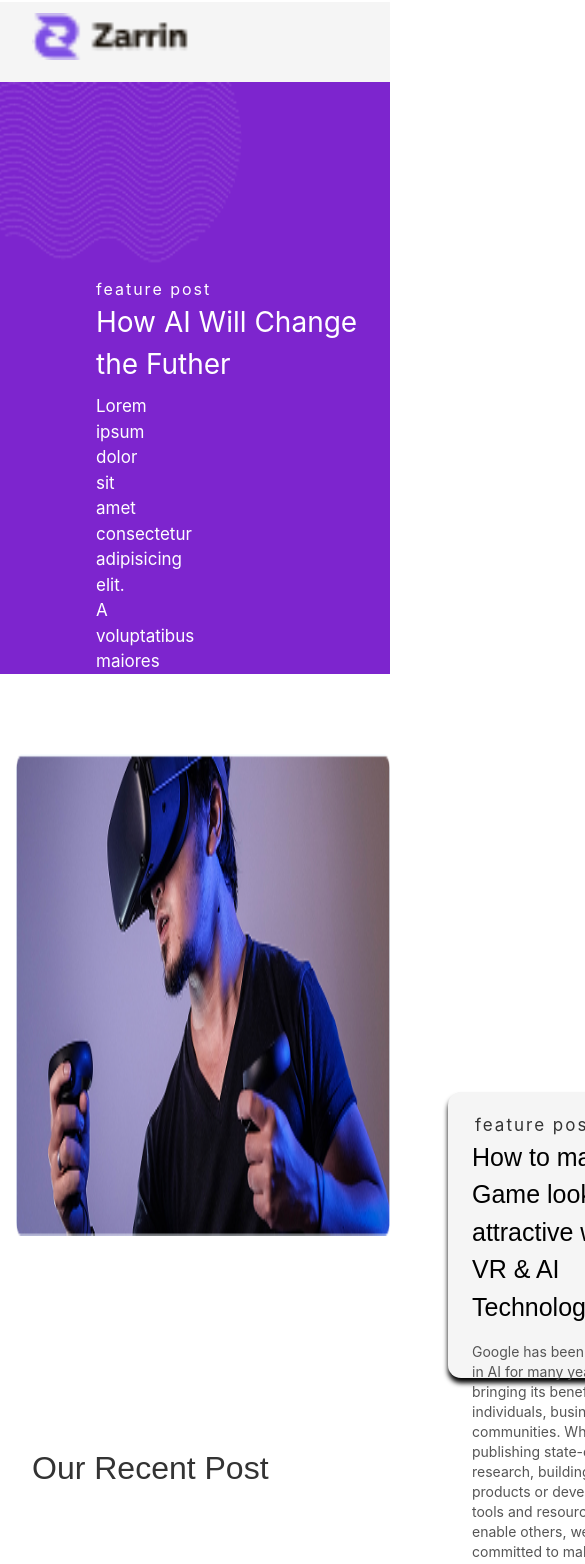
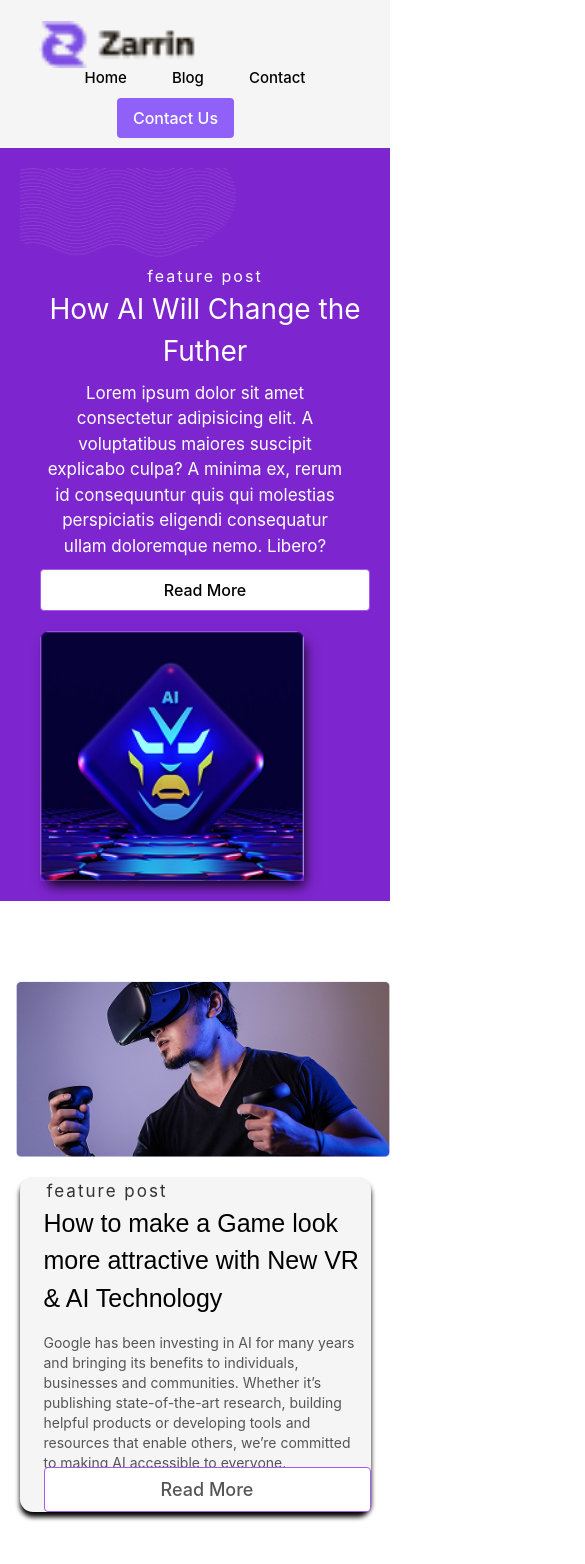
Before and after one commit to Touseefferozi/Figma-React, a React (Vite) app in the folder my-app/: page / in a window 390 px wide. Shown: the top 1564 px of the page, 585 px wide, since content can reach past the window. Built offline with nearby package versions, Linux system fonts and the light colour scheme; a web font is replaced by a local one.

Commit message:
Responsive change

```diff
--- a/my-app/src/App.css
+++ b/my-app/src/App.css
@@ -1,161 +1,183 @@
-*{
-
-
-
-
+.main-img {
+  width: 100%;
+  height: auto;
+  max-height: 450px;
 }
 
-
-.main-img{
-
-width: 100%;
-height: 450px;
-
+@media (max-width: 768px) {
+  .main-img {
+    max-height: 300px;
+  }
 }
 
-.nav{
-
+.nav {
   background-color: whitesmoke;
-height: 80px;
-margin-top: 2px;
+  height: auto;
+  padding: 10px 0;
+  display: flex;
+  align-items: center;
+  justify-content: space-between;
 }
 
-.logo img{
-
-  margin-left: 2pc;
+.logo img {
+  margin-left: 10%;
   padding-top: 11px;
   width: 161px;
-
 }
 
-
-.navbar ul{
-  margin-left: 47pc;
-  margin-top: -30px;
+.navbar ul {
+  margin-left: 0 !important;
+  margin-top: 0;
   gap: 13px;
-
+  width: auto;
+  display: flex;
+  justify-content: center;
 }
 
-.navbar ul li a{
-
+.navbar ul li a {
   font-size: 15px;
   color: black;
-
 }
 
-.nav-btn{
-
-  margin-top: -2pc;
-  margin-left: 66pc;
-
+.nav-btn {
+  margin-top: 10px;
+  margin-left: 0 !important;
+  width: auto;
+  text-align: center;
+  margin-right: 10%;
 }
 
-
-.banner{
-
+.banner {
   background-color: #7d25ce;
   width: 100%;
-height: 592px;
+  height: auto;
+  min-height: 592px;
+  padding: 20px;
 }
 
-.content{
-
+.content {
   padding-top: -2pc;
   margin-left: 6pc;
-
 }
 
-.content span{
+@media (max-width: 768px) {
+  .content {
+    margin-left: 20px;
+    text-align: center;
+  }
+}
+
+.content span {
   color: white;
   font-size: 16px;
   letter-spacing: 2px;
 }
 
-.content h2{
+.content h2 {
   font-size: 28px;
   color: white;
 }
 
-.content p{
+.content p {
   font-size: 17px;
   color: white;
   margin-right: 43pc;
   margin-top: 9px;
 }
 
-.content img{
-  width: 500px;
-  height: 300px;
+@media (max-width: 768px) {
+  .content p {
+    margin-right: 20px;
+  }
+}
+
+.content img {
+  width: 100%;
+  max-width: 500px;
+  height: auto;
   margin-top: 0pc;
   box-shadow: 4px 8px 12px -4px;
 }
 
-.btn{
-
+.btn {
   background-color: white;
   margin-top: 2pc;
   cursor: pointer;
   border: 1px solid #a659ed;
-
 }
 
-.Mask-image{
-
-  width: 62%;
-  height: 195px;
-
+@media (max-width: 768px) {
+  .btn {
+    width: 100%;
+    margin-top: 10px;
+  }
 }
 
+.Mask-image {
+  width: 62%;
+  height: auto;
+  max-height: 195px;
+}
 
-.banner-img-1{
+.banner-img-1 {
   margin-left: 43pc;
   margin-top: -20pc;
   width: 30%;
 }
 
+@media (max-width: 768px) {
+  .banner-img-1 {
+    margin-left: 0;
+    margin-top: 20px;
+    width: 80%;
+  }
+}
 
-.inner-banner img{
+.inner-banner img {
   margin-top: 5pc;
   width: 96%;
-  height: 482px;
+  height: auto;
+  max-height: 482px;
   object-fit: inherit;
   margin-left: 1pc;
-
 }
 
-.tabs{
-
+.tabs {
   background-color: #f5f5f5;
   box-shadow: 0px 5px 5px 0px;
   width: 61%;
-  height: 286px;
-  margin-left: 28pc;
-  margin-top: -9pc;
+  height: auto;
+  min-height: 286px;
+  margin-left: 10%;
+  margin-top: -5em;
   z-index: 999;
-  position: absolute;
+  position: relative;
   border-radius: 13px;
-
-
-
 }
 
-.text1{
+@media (max-width: 768px) {
+  .tabs {
+    width: 90%;
+    margin-left: 5%;
+    margin-top: 20px;
+    position: relative;
+  }
+}
+
+.text1 {
   color: #555555;
   font-size: 18px;
   margin-left: 24px;
   margin-top: 19px;
 }
 
-.text1 h2{
+.text1 h2 {
   font-size: 25px;
   color: black;
   font-family: sans-serif;
 }
 
-
-.text1 p{
-
-
+.text1 p {
   font-size: 14px;
   line-height: 20px;
   margin-right: 2pc;
@@ -163,7 +185,13 @@ height: 592px;
   margin-bottom: -1pc;
 }
 
-.text1 span{
+@media (max-width: 768px) {
+  .text1 p {
+    margin-right: 10px;
+  }
+}
+
+.text1 span {
   color: #333333;
   font-size: 17px;
   margin-left: 3px;
@@ -172,47 +200,51 @@ height: 592px;
 
 /* text adjust css */
 
-
-.main-head{
-
+.main-head {
   margin-top: 13pc;
   font-size: 32px;
   color: #333333;
   font-family: sans-serif;
   margin-left: 2pc;
-
-
-
 }
 
-.main-head h2{
+.main-head h2 {
   position: absolute;
 }
 
-.btns{
+.btns {
   margin-left: 66pc;
-  background-color: darkmagenta;
-
+  background-color: #f9f9f9; /* White-500 */
+  color: black;
+  font-weight: 500; /* medium */
+  padding: 0.5rem 1rem;
+  border-radius: 0.25rem;
 }
 
+.btns:hover {
+  background-color: #800080; /* purple-600 */
+}
+
+@media (max-width: 768px) {
+  .btns {
+    margin-left: 6pc;
+    margin-right: auto;
+    margin-top: 64px;
+  }
+}
 
 /* close  */
 
-
-.main-card img{
-
+.main-card img {
   width: 49%;
   height: 335px;
   object-fit: cover;
-  /* margin-bottom: 10px; */
   border-radius: 13px;
   margin-top: 4pc;
   margin-left: 1pc;
-
-
 }
 
-.main-card-txt{
+.main-card-txt {
   color: #555555;
   font-size: 18px;
   margin-left: 42pc;
@@ -220,16 +252,13 @@ height: 592px;
   margin-bottom: 22pc;
 }
 
-.main-card-txt h2{
+.main-card-txt h2 {
   font-size: 25px;
   color: black;
   font-family: sans-serif;
 }
 
-
-.main-card-txt p{
-
-
+.main-card-txt p {
   font-size: 14px;
   line-height: 20px;
   margin-right: 2pc;
@@ -237,69 +266,55 @@ height: 592px;
   margin-bottom: -1pc;
 }
 
-.main-card-txt span{
-  color: #333333;
-  font-size: 17px;
-  margin-left: 3px;
-  letter-spacing: 2px;
+@media (max-width: 768px) {
+  .main-card-txt {
+    margin-left: 20px;
+    margin-top: 10px;
+    margin-bottom: 10px;
   }
-
-
+}
 
 .card-container {
   display: flex;
-  justify-content: center; /* Center the cards */
-  gap: 20px; /* Add space between cards */
-  flex-wrap: wrap; /* Wrap if screen is small */
-  background-color:transparent ;
+  justify-content: center;
+  gap: 20px;
+  flex-wrap: wrap;
+  background-color: transparent;
   margin-top: -9pc;
 }
 
-.card-containers{
+.card-containers {
   display: flex;
   justify-content: center;
   gap: 20px;
   flex-wrap: wrap;
   margin-top: 5pc;
-/* box-shadow: 10px 35px 0px 10px gray; */
 }
 
-
-
-.blog-head{
-
+.blog-head {
   margin-top: 5pc;
-  /* font-size: 25px; */
   color: #333333;
   font-family: sans-serif;
-  margin-left: 2pc;
-
 }
 
-
-.blog-head h2{
+.blog-head h2 {
   font-size: 51px;
   font-family: serif;
 }
 
-.blog-head p{
-
+.blog-head p {
   font-size: 23px;
   font-stretch: normal;
   margin-top: 4px;
-
 }
 
-.blog-head a{
-
+.blog-head a {
   color: #a659ed;
   font-size: 22px;
   letter-spacing: 4px;
-
 }
 
-
-.group{
+.group {
   display: flex;
   justify-content: center;
   gap: 20px;
@@ -310,23 +325,19 @@ margin-top: 5pc;
   margin-bottom: 5pc;
 }
 
-
-.group img{
-
+.group img {
   width: 100%;
   height: 500px;
   object-fit: cover;
   border-radius: 13px;
   margin-top: 4pc;
   margin-left: 1pc;
-
 }
 
 /* close  */
 
 .contact-container {
-  display: flex
-  ;
+  display: flex;
 flex-direction: row;
 align-items: center;
 gap: 39px;
@@ -345,12 +356,11 @@ margin-top: 5pc;
 justify-content: center;
 text-align: center;
 transition: transform 0.3s ease-in-out, box-shadow 0.3s ease-in-out;
-
 }
 
 .contact-card:hover {
-  transform: translateY(-5px); /* Smooth hover effect */
-  box-shadow: 6px 8px 12px rgba(0, 0, 0, 0.15); /* Enhanced shadow on hover */
+transform: translateY(-5px);
+box-shadow: 6px 8px 12px rgba(0, 0, 0, 0.15);
 }
 
 .contact-card img {
@@ -375,7 +385,7 @@ margin-top: 5pc;
 margin-top: 10px;
 margin-bottom: 10px;
 text-align: center;
-  max-width: 80%; /* Prevents long text from stretching */
+max-width: 80%;
 }
 
 /* Responsive Design */
@@ -394,20 +404,24 @@ margin-top: 5pc;
 
 /* close  */
 
-
 .logos img {
-
 width: 150px;
 height: 150px;
 object-fit: contain;
 margin-left: 33pc;
-
 }
 
+@media (max-width: 768px) {
+.logos img {
+width: 100px;
+height: 100px;
+margin-left: auto;
+margin-right: auto;
+}
+}
 
-.groups{
-  display: flex
-  ;
+.groups {
+display: flex;
 justify-content: center;
 gap: 30px;
 flex-wrap: wrap;
@@ -418,16 +432,14 @@ margin-top: 5pc;
 gap: 3pc;
 }
 
-.social{
+.social {
 border-bottom: 1px solid #a659ed;
 width: 100%;
 display: flex;
 margin-top: 3pc;
-
 }
 
-.social img{
-
+.social img {
 width: 153px;
 height: 36px;
 object-fit: contain;
@@ -436,9 +448,18 @@ margin-top: 5pc;
 margin-bottom: 2pc;
 }
 
+@media (max-width: 768px) {
+.social img {
+width: 100px;
+height: auto;
+margin-left: auto;
+margin-right: auto;
+margin-top: 10px;
+margin-bottom: 10px;
+}
+}
 
 /* Contact Map  */
-
 
 .map-container {
 /* width: 150%;
@@ -449,20 +470,19 @@ margin-top: 5pc;
 box-shadow: 0 4px 10px rgba(0, 0, 0, 0.1); */
 }
 
-
 .form-container {
-  width: 99%;
+max-width: 99%;
 max-width: 600px;
 margin: auto;
 padding: 25px;
 background: white;
 border-radius: 10px;
 box-shadow: 0 4px 10px rgba(0, 0, 0, 0.1);
-  margin-top: -10pc;
-  margin-left: 23pc;
+margin-top: -10em;
+margin-left: 10%;
 z-index: 999;
 position: relative;
-  height: 28pc;
+height: 28em;
 }
 
 form {
@@ -527,64 +547,40 @@ textarea {
 background: #8e3f9f;
 }
 
-
-#fname{
-
+#fname {
 padding: 11px;
 width: 42%;
-
 }
 
-
-#lname{
-
+#lname {
 padding: 11px;
 width: 45%;
 margin-top: -3pc;
 margin-left: 18pc;
 }
 
-#Lname{
-
+#Lname {
 padding: 11px;
 margin-top: 0pc;
 position: absolute;
 margin-left: 17pc;
-
 }
 
-#email{
-
+#email {
 width: 43%;
-
 }
 
-#Pasword{
-
-
+#Pasword {
 padding: 11px;
 width: 45%;
 margin-top: -3pc;
 margin-left: 18pc;
-
-
-
 }
 
-#Paswords{
-
-
-  margin-top: 6pc;
-  position: absolute;
-  margin-left: 285px;
+#Paswords {
+margin-top: 6em;
+position: relative;
+margin-left: 0;
 }
 
-
 /* responsive code  */
-
-
-
-
-
-
-/* close  */
--- a/my-app/src/component/Blog.jsx
+++ b/my-app/src/component/Blog.jsx
@@ -4,7 +4,8 @@ import Footer from "./Footer";
 import { Link } from "react-router-dom";
 import Card from "./Card";
 import Group23777522x from '../Image/Group23777522x.png'; // Ensure the path is correct
-
+// import {getDatabase} from "../Config/Firebase/database";
+// import {app} from "../Config/Firebase";
 function Blog() {
   return (
     <>
```
Also changed, not shown: my-app/src/Config/Firebase.js (+5 -4 lines). Lines whose indentation alone changed are shown as unchanged.
